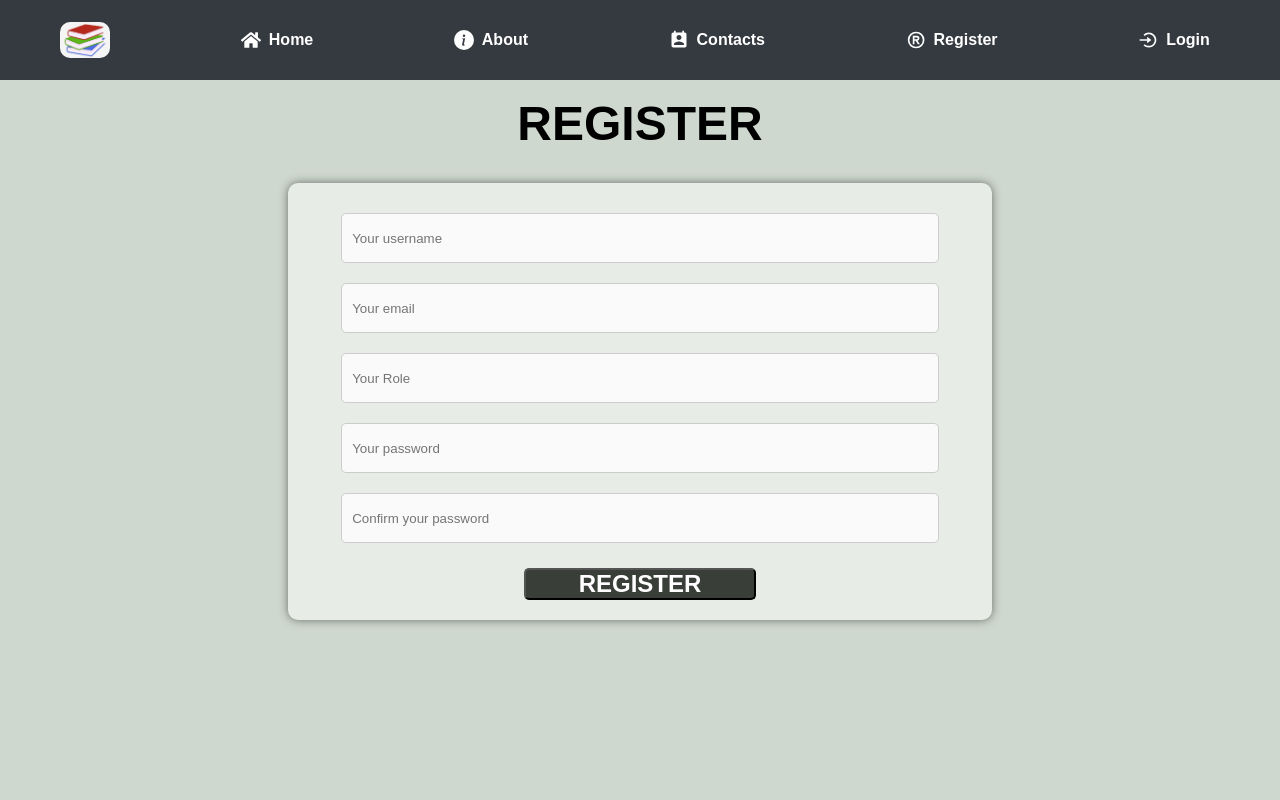
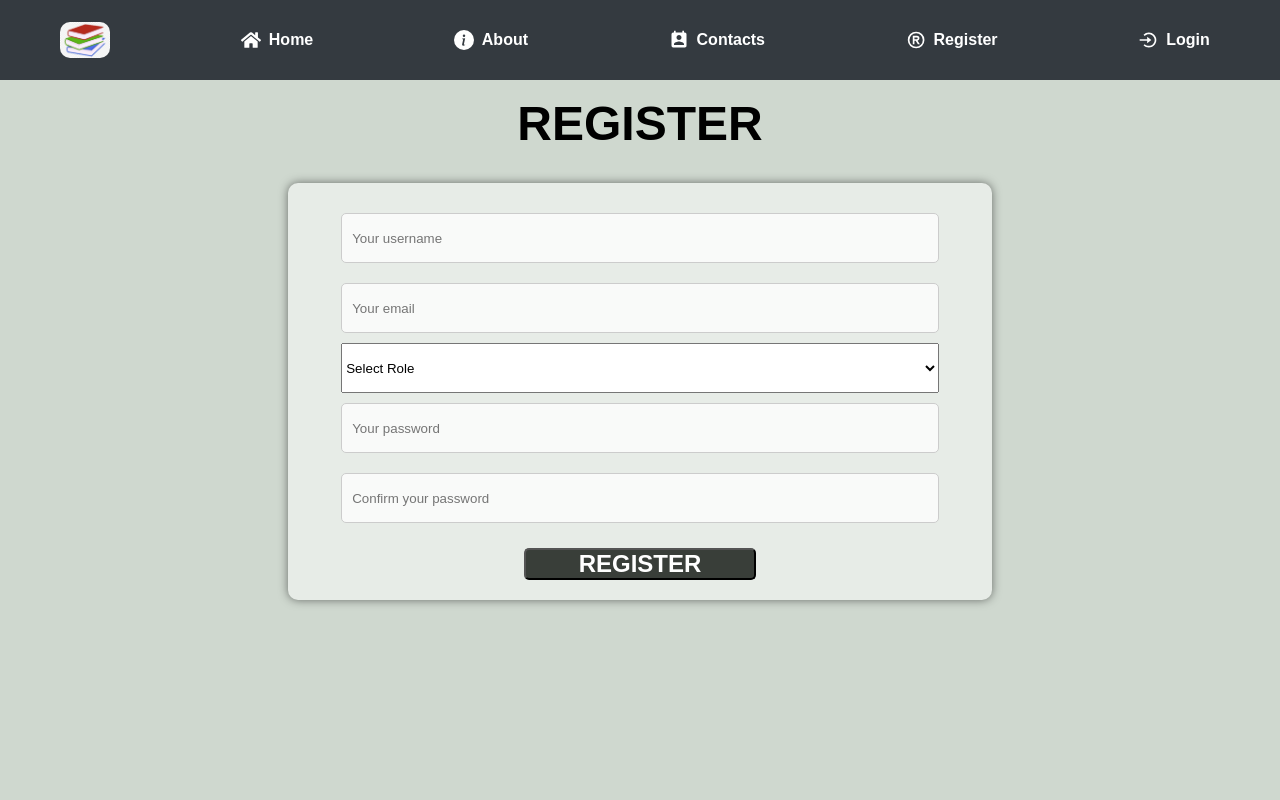
Before and after one commit to kemboi590/ReadWise-Blogging-Platform, a React (Vite) app in the folder ClientSide/: page /register in a window 1280 px wide. Shown: the top 800 px of the page. Built offline with nearby package versions, Linux system fonts and the light colour scheme.

Commit message:
added a label for register

```diff
--- a/ClientSide/src/pages/Register/Register.jsx
+++ b/ClientSide/src/pages/Register/Register.jsx
@@ -68,12 +68,12 @@ function Register() {
         </>
 
         <>
-          <input
-            className="inputFieldLogin"
-            type="text"
-            placeholder="Your Role"
-            {...register("Role")}
-          />
+        <label htmlFor="Role"></label>
+        <select id="Role" {...register("Role")}>
+          <option value="">Select Role</option>
+          <option value="Author">Author</option>
+          <option value="Reader">Reader</option>
+        </select>
           <p>{errors.Role?.message}</p>
         </>
 
@@ -86,6 +86,7 @@ function Register() {
           />
           <p>{errors.password?.message}</p>
         </>
+
         <>
           <input
             className="inputFieldLogin"
--- a/ClientSide/src/pages/Register/register.css
+++ b/ClientSide/src/pages/Register/register.css
@@ -25,6 +25,11 @@
   box-shadow: 0 0 10px rgba(0, 0, 0, 0.5);
   width: 55%;
 }
+#Role {
+  width: 90%;
+  height: 50px;
+  outline: none;
+}
 
 .inputFieldLogin {
   width: 90%;
@@ -36,13 +41,12 @@
   outline: none;
 }
 
-@media screen and (max-width: 1004px){
+@media screen and (max-width: 1004px) {
   .registrationTitle {
     font-size: 2rem;
     font-weight: 500;
   }
   .myFormLogin {
-
     margin: 0 auto;
     padding: 10px;
     border-radius: 10px;
@@ -51,15 +55,12 @@
     width: 80%;
   }
   .inputFieldLogin {
-
     padding: 0 5px;
-
   }
 }
 
-@media screen and (max-width: 1004px){
+@media screen and (max-width: 1004px) {
   .myFormLogin {
-
     margin: 0 auto;
     padding: 10px;
     border-radius: 10px;
@@ -68,10 +69,8 @@
     width: 97%;
   }
   .inputFieldLogin {
-
     padding: 0 5px;
     width: 98%;
-  height: 40px;
-
+    height: 40px;
   }
 }
```
